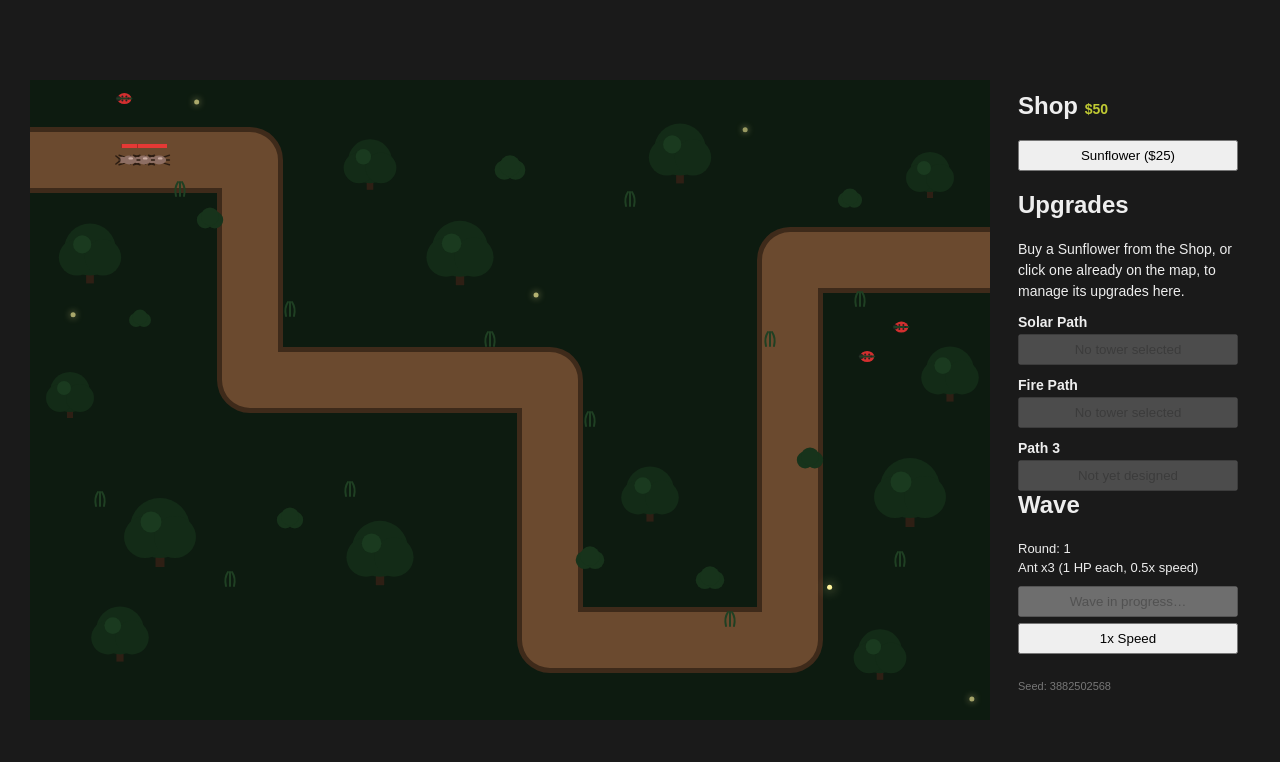
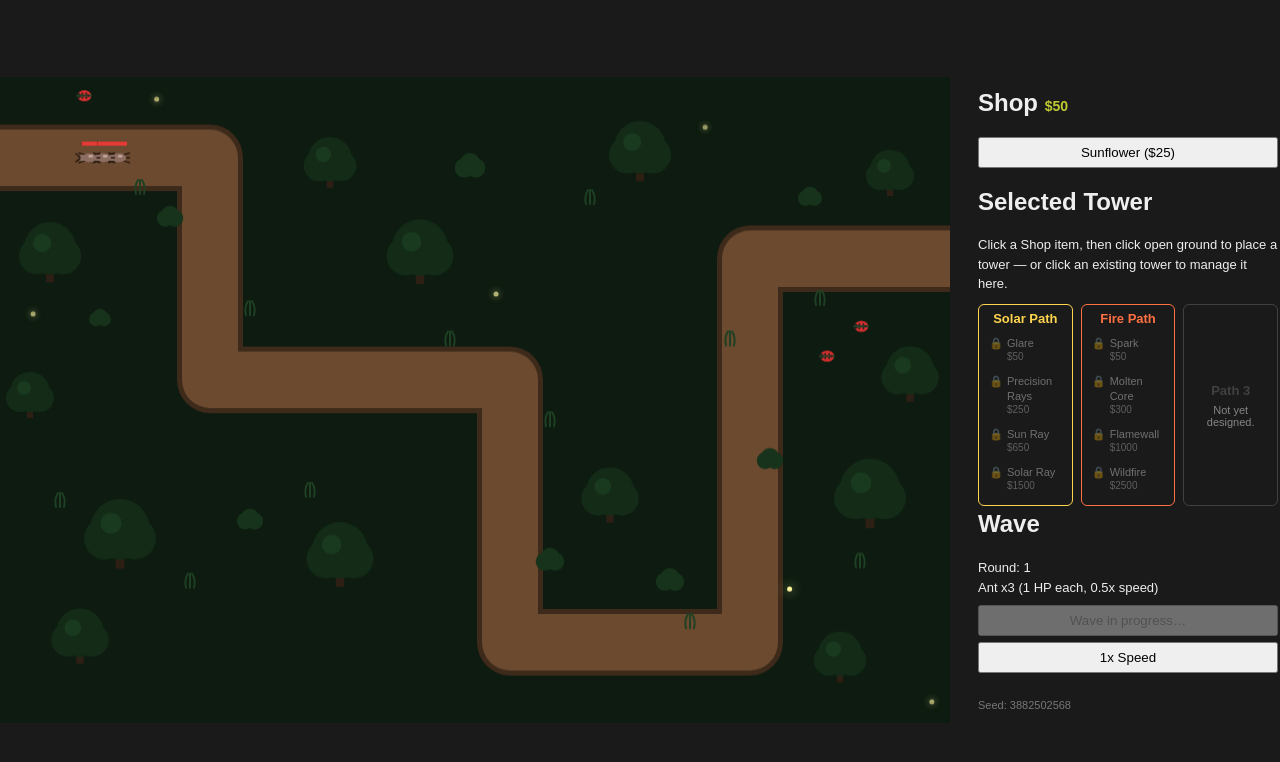
Before and after one commit to mkrauklis/bug-tower-defense, a website: page index.html in a window 1280 px wide. Drawn offline with Linux system fonts and the light colour scheme.

Commit message:
Prevent text selection; overhaul the upgrade UI into path columns
Text selection: user-select: none on html/body (plus the -webkit
prefix) so double-clicking near buttons during play doesn't select
page text. Kept this as a CSS fix on the existing DOM UI rather than
moving the whole Shop/Upgrades panel onto the canvas - that's a much
bigger rebuild (custom hit-testing, hover/focus states, no more
native form controls) for a problem a CSS rule already solves cleanly.

Upgrade UI: replaced the old "one button per path" list with two
side-by-side columns (a third, dimmed, for the still-undesigned Path
3), each with its own color identity matching the tower's own visual
theme (Solar = yellow, Fire = orange, via a --path-color custom
property). Every tier in a path shows at a glance which of five
states it's in: bought (green check), available-and-affordable
(highlighted, clickable), available-but-can't-afford-yet (dimmed,
not clickable), a locked future tier, or locked out entirely because
the other path was already chosen. Clicking an available tile buys
it directly - no separate per-path button to find first.

Also renamed the "Upgrades" panel to "Selected Tower" and reworded
its placeholder/hint text, and removed the now-unused button[data-path]
markup and click-wiring entirely in favor of this.

Verified in-browser: both paths render correctly with no tower
selected (all tiers locked); after buying Glare, it shows the check
mark, Precision Rays becomes the highlighted next tile, Fire Path's
whole column dims as locked-out, and money/stats update correctly;
dropping money below a tile's cost correctly marks it unaffordable;
getComputedStyle confirms user-select is "none" on body.

Co-Authored-By: Claude Sonnet 5 <noreply@anthropic.com>

```diff
--- a/index.html
+++ b/index.html
@@ -14,21 +14,9 @@
       <h2>Shop <span id="money"></span></h2>
       <div id="shop-list"></div>
 
-      <h2>Upgrades</h2>
+      <h2>Selected Tower</h2>
       <div id="stats"></div>
-
-      <div class="path" id="path-0">
-        <h3>Solar Path</h3>
-        <button data-path="0" type="button"></button>
-      </div>
-      <div class="path" id="path-1">
-        <h3>Fire Path</h3>
-        <button data-path="1" type="button"></button>
-      </div>
-      <div class="path" id="path-2">
-        <h3>Path 3</h3>
-        <button data-path="2" type="button" disabled>Not yet designed</button>
-      </div>
+      <div id="upgrade-paths" class="upgrade-paths"></div>
 
       <h2>Wave</h2>
       <div id="wave-info"></div>
--- a/js/game.js
+++ b/js/game.js
@@ -268,16 +268,17 @@ function render() {
   }
 }
 
+// Solar = yellow, Fire = orange — matches each path's own visual theme on
+// the tower itself (glow/flame colors), index-aligned with upgradePaths.
+const PATH_COLORS = ['#ffd54f', '#ff7043'];
+
 function renderPanel() {
   const statsEl = document.getElementById('stats');
 
   if (!selectedTower) {
-    statsEl.innerHTML = 'Buy a Sunflower from the Shop, or click one already on the map, to manage its upgrades here.';
-    ['0', '1'].forEach((pathIndex) => {
-      const btn = document.querySelector(`button[data-path="${pathIndex}"]`);
-      btn.disabled = true;
-      btn.textContent = 'No tower selected';
-    });
+    statsEl.innerHTML =
+      'Click a Shop item, then click open ground to place a tower — or click an existing tower to manage it here.';
+    renderUpgradePaths();
     return;
   }
 
@@ -291,24 +292,87 @@ function renderPanel() {
     Orbit: ${selectedTower.orbit ? `${selectedTower.orbit.count} embers, ${selectedTower.orbit.damagePerSecond}/s each` : 'none'}
   `;
 
-  for (let pathIndex = 0; pathIndex < 3; pathIndex += 1) {
-    const btn = document.querySelector(`button[data-path="${pathIndex}"]`);
-    const type = TOWER_TYPES[selectedTower.type];
-    const pathDefined = Boolean(type.upgradePaths[pathIndex]);
-    if (!pathDefined) continue; // leave the "Not yet designed" placeholder as-is
+  renderUpgradePaths();
+}
 
-    const upgrade = getAvailableUpgrade(selectedTower, pathIndex);
-    if (upgrade) {
-      btn.disabled = money < upgrade.cost;
-      btn.textContent = `${upgrade.name} ($${upgrade.cost})`;
-    } else {
-      btn.disabled = true;
-      btn.textContent =
-        selectedTower.chosenPath !== null && selectedTower.chosenPath !== pathIndex
-          ? 'Locked out'
-          : 'Maxed out';
+// Rebuilds the two (eventually three) upgrade-path columns from scratch —
+// each tier shows one of: bought, available (next in line, affordable),
+// unaffordable (next in line, can't afford yet), locked (a future tier),
+// or path-locked (a different path was already chosen). Rebuilding here
+// is cheap (a handful of small elements, not the shop's larger list), and
+// only happens on purchase/selection changes, not every frame.
+function renderUpgradePaths() {
+  const container = document.getElementById('upgrade-paths');
+  container.innerHTML = '';
+
+  const type = selectedTower ? TOWER_TYPES[selectedTower.type] : TOWER_TYPES.sunflower;
+
+  type.upgradePaths.forEach((path, pathIndex) => {
+    const column = document.createElement('div');
+    column.className = 'upgrade-path-column';
+
+    if (!path) {
+      column.classList.add('undesigned');
+      column.style.setProperty('--path-color', '#666');
+      const heading = document.createElement('h4');
+      heading.textContent = 'Path 3';
+      const note = document.createElement('p');
+      note.className = 'path-note';
+      note.textContent = 'Not yet designed.';
+      column.append(heading, note);
+      container.appendChild(column);
+      return;
     }
-  }
+
+    column.style.setProperty('--path-color', PATH_COLORS[pathIndex]);
+
+    const isLockedOut =
+      Boolean(selectedTower) && selectedTower.chosenPath !== null && selectedTower.chosenPath !== pathIndex;
+    if (isLockedOut) column.classList.add('locked-out');
+
+    const heading = document.createElement('h4');
+    heading.textContent = path.name;
+    column.appendChild(heading);
+
+    path.upgrades.forEach((upgrade, tierIndex) => {
+      const tierEl = document.createElement('div');
+
+      const bought = Boolean(selectedTower) && selectedTower.chosenPath === pathIndex && tierIndex < selectedTower.upgradesPurchased;
+      const isNextInLine =
+        Boolean(selectedTower) &&
+        !isLockedOut &&
+        ((selectedTower.chosenPath === pathIndex && tierIndex === selectedTower.upgradesPurchased) ||
+          (selectedTower.chosenPath === null && tierIndex === 0));
+
+      if (bought) {
+        tierEl.className = 'tier bought';
+      } else if (isLockedOut) {
+        tierEl.className = 'tier path-locked';
+      } else if (isNextInLine) {
+        const affordable = selectedTower && money >= upgrade.cost;
+        tierEl.className = `tier ${affordable ? 'available' : 'unaffordable'}`;
+      } else {
+        tierEl.className = 'tier locked';
+      }
+
+      tierEl.innerHTML = `<span class="tier-status"></span><span class="tier-name">${upgrade.name}</span><span class="tier-cost">$${upgrade.cost}</span>`;
+
+      if (isNextInLine) {
+        tierEl.addEventListener('click', () => {
+          if (money < upgrade.cost) return;
+          if (purchaseUpgrade(selectedTower, pathIndex)) {
+            money -= upgrade.cost;
+            renderPanel();
+            renderShop();
+          }
+        });
+      }
+
+      column.appendChild(tierEl);
+    });
+
+    container.appendChild(column);
+  });
 }
 
 // Updates money's display and existing shop buttons' affordability without
@@ -437,22 +501,6 @@ function updateNextRoundButton() {
   btn.textContent = waveInProgress ? 'Wave in progress…' : 'Next Round';
 }
 
-document.querySelectorAll('button[data-path]').forEach((btn) => {
-  btn.addEventListener('click', () => {
-    if (!selectedTower) return;
-
-    const pathIndex = Number(btn.dataset.path);
-    const upgrade = getAvailableUpgrade(selectedTower, pathIndex);
-    if (!upgrade || money < upgrade.cost) return; // can't afford it — same rule the Shop follows
-
-    if (purchaseUpgrade(selectedTower, pathIndex)) {
-      money -= upgrade.cost;
-      renderPanel();
-      renderShop();
-    }
-  });
-});
-
 document.getElementById('next-round-btn').addEventListener('click', () => {
   if (activeEnemies.length > 0) return; // belt-and-suspenders; the button is disabled too
 
--- a/style.css
+++ b/style.css
@@ -7,6 +7,10 @@ html, body {
   justify-content: center;
   font-family: sans-serif;
   color: #eee;
+  /* Prevent accidental text selection from double-clicks near buttons
+     while playing — this is a game UI, not a document. */
+  -webkit-user-select: none;
+  user-select: none;
 }
 
 #game-container {
@@ -20,7 +24,7 @@ canvas {
 }
 
 #panel {
-  width: 220px;
+  width: 300px;
   padding: 12px;
 }
 
@@ -28,25 +32,114 @@ canvas {
   margin-top: 0;
 }
 
-#panel h3 {
-  margin: 12px 0 4px;
-  font-size: 14px;
+#stats {
+  line-height: 1.5;
+  font-size: 13px;
+  margin-bottom: 10px;
 }
 
-#stats {
-  line-height: 1.5;
-  font-size: 14px;
+/* Two columns, one per upgrade path, so both are visible side by side with
+   their own color identity (Solar = yellow, Fire = orange) and every tier's
+   state readable at a glance. */
+.upgrade-paths {
+  display: flex;
+  gap: 8px;
+  margin-bottom: 4px;
 }
 
-.path button {
-  width: 100%;
+.upgrade-path-column {
+  flex: 1;
+  min-width: 0;
+  border: 1px solid var(--path-color, #444);
+  border-radius: 6px;
   padding: 6px;
+}
+
+.upgrade-path-column h4 {
+  margin: 0 0 6px;
+  font-size: 13px;
+  color: var(--path-color, #eee);
+  text-align: center;
+}
+
+.upgrade-path-column.locked-out {
+  opacity: 0.45;
+}
+
+.upgrade-path-column.undesigned {
+  opacity: 0.5;
+  display: flex;
+  flex-direction: column;
+  justify-content: center;
+  text-align: center;
+}
+
+.upgrade-path-column .path-note {
+  font-size: 11px;
+  margin: 0;
+}
+
+.tier {
+  display: grid;
+  grid-template-columns: 14px 1fr;
+  align-items: start;
+  column-gap: 4px;
+  font-size: 11px;
+  padding: 4px;
+  border-radius: 4px;
+  margin-bottom: 3px;
+  line-height: 1.3;
+}
+
+.tier-status {
+  text-align: center;
+}
+
+.tier-name {
+  grid-column: 2;
+  min-width: 0;
+}
+
+.tier-cost {
+  grid-column: 2;
+  opacity: 0.8;
+  font-size: 10px;
+  display: block;
+}
+
+.tier.bought {
+  background: rgba(76, 175, 80, 0.18);
+}
+.tier.bought .tier-status::before {
+  content: '✓';
+  color: #4caf50;
+}
+
+.tier.available {
+  background: color-mix(in srgb, var(--path-color, #888) 20%, transparent);
+  border: 1px solid var(--path-color, #888);
   cursor: pointer;
 }
+.tier.available .tier-status::before {
+  content: '→';
+  color: var(--path-color, #eee);
+}
 
-.path button:disabled {
-  cursor: not-allowed;
-  opacity: 0.6;
+.tier.unaffordable {
+  opacity: 0.65;
+}
+.tier.unaffordable .tier-status::before {
+  content: '→';
+  color: #888;
+}
+
+.tier.locked,
+.tier.path-locked {
+  opacity: 0.4;
+}
+.tier.locked .tier-status::before,
+.tier.path-locked .tier-status::before {
+  content: '🔒';
 }
 
 #wave-info {
```
